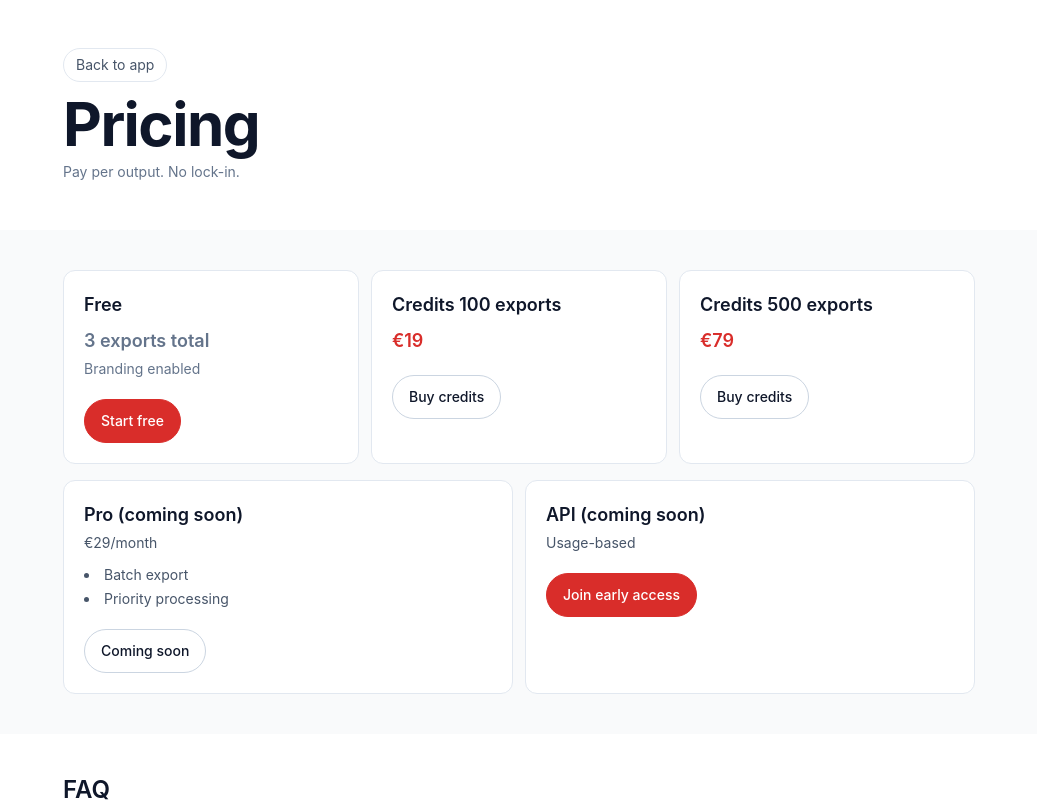
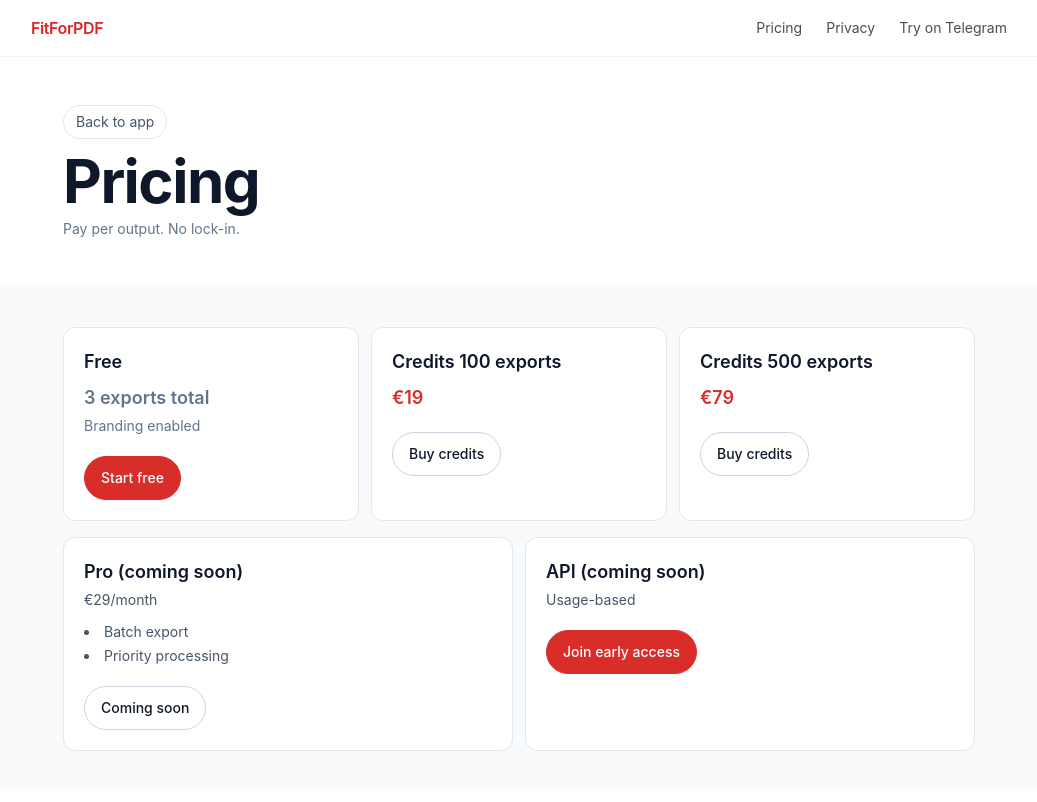
Before and after one commit to Togetheart/fitforpdf-frontend, a Next.js app: page /pricing in a window 1280 px wide. Shown: the top 802 px of the page, without its empty margins (121-1158 px from the left). Built offline with nearby package versions, Linux system fonts and the light colour scheme.

Commit message:
ui: global header/nav via app layout

```diff
--- /dev/null
+++ b/app/_components/SiteHeader.jsx
@@ -0,0 +1,30 @@
+import React from 'react';
+import { TELEGRAM_BOT_URL } from '../siteCopy.mjs';
+
+export default function SiteHeader() {
+  return (
+    <header className="sticky top-0 z-50 border-b border-black/5 bg-white/80 backdrop-blur">
+      <div className="mx-auto flex max-w-5xl items-center justify-between px-6 py-4">
+        <a href="/" className="font-semibold tracking-tight text-red-600">
+          FitForPDF
+        </a>
+        <nav className="flex items-center gap-6 text-sm text-black/70">
+          <a className="hover:text-black" href="/pricing">
+            Pricing
+          </a>
+          <a className="hover:text-black" href="/privacy">
+            Privacy
+          </a>
+          <a
+            className="hover:text-black"
+            href={TELEGRAM_BOT_URL}
+            target="_blank"
+            rel="noreferrer"
+          >
+            Try on Telegram
+          </a>
+        </nav>
+      </div>
+    </header>
+  );
+}
--- a/app/layout.js
+++ b/app/layout.js
@@ -1,9 +1,13 @@
 import './globals.css';
+import SiteHeader from './_components/SiteHeader';
 
 export default function RootLayout({ children }) {
   return (
     <html lang="en">
-      <body className="bg-white text-slate-900">{children}</body>
+      <body className="bg-white text-slate-900">
+        <SiteHeader />
+        <main>{children}</main>
+      </body>
     </html>
   );
 }
--- a/app/page.jsx
+++ b/app/page.jsx
@@ -18,7 +18,6 @@ import {
 } from './paywall.mjs';
 import {
   LANDING_COPY,
-  TELEGRAM_BOT_URL,
   LANDING_COPY_KEYS,
 } from './siteCopy.mjs';
 import { getCtaLayout, getLayoutMode } from './ui/responsive.mjs';
@@ -454,26 +453,8 @@ export default function Page() {
   const failReasons = (confidence?.reasons || []).map(reasonLabel).slice(0, 3);
 
   return (
-    <main className="min-h-screen bg-white text-slate-900">
-      <SectionShell id={LANDING_COPY_KEYS.topBar} index={0}>
-        <header className="flex items-center justify-between gap-3">
-          <a href="/" className="text-xl font-semibold text-[#D92D2A]" data-testid="wordmark">
-            {LANDING_COPY.logoText}
-          </a>
-          <nav className="ml-auto flex items-center gap-3" aria-label="Main navigation">
-            {LANDING_COPY.topBarLinks.map((link) => (
-              <a key={link.label} href={link.href} className="text-sm text-slate-900 hover:opacity-80">
-                {link.label}
-              </a>
-            ))}
-            <a href={TELEGRAM_BOT_URL} className="text-sm text-slate-900 hover:opacity-80">
-              {LANDING_COPY.telegramCta}
-            </a>
-          </nav>
-        </header>
-      </SectionShell>
-
-      <SectionShell id={LANDING_COPY_KEYS.hero} index={1} testId="hero-section">
+    <div className="min-h-screen bg-white text-slate-900">
+      <SectionShell id={LANDING_COPY_KEYS.hero} index={0} testId="hero-section">
         <section className="space-y-4">
           <h1 className="text-[44px] font-[650] leading-tight tracking-tight sm:text-6xl">
             {LANDING_COPY.heroTitle}
@@ -492,7 +473,7 @@ export default function Page() {
         </section>
       </SectionShell>
 
-      <SectionShell id={LANDING_COPY_KEYS.problem} index={2}>
+      <SectionShell id={LANDING_COPY_KEYS.problem} index={1}>
         <div className="space-y-4">
           <h2 className="text-2xl font-semibold leading-snug sm:text-3xl">{LANDING_COPY.problemTitle}</h2>
           <ul className="ml-4 list-disc space-y-2 text-slate-700">
@@ -503,7 +484,7 @@ export default function Page() {
         </div>
       </SectionShell>
 
-      <SectionShell id={LANDING_COPY_KEYS.beforeAfter} index={3}>
+      <SectionShell id={LANDING_COPY_KEYS.beforeAfter} index={2}>
         <div className="space-y-4">
           <h2 className="text-2xl font-semibold leading-snug sm:text-3xl">
             {LANDING_COPY.beforeAfterTitle}
@@ -517,7 +498,7 @@ export default function Page() {
         </div>
       </SectionShell>
 
-      <SectionShell id={LANDING_COPY_KEYS.clientReady} index={4}>
+      <SectionShell id={LANDING_COPY_KEYS.clientReady} index={3}>
         <div className="space-y-4">
           <h2 className="text-2xl font-semibold leading-snug sm:text-3xl">{LANDING_COPY.clientReadyTitle}</h2>
           <ul className="ml-4 list-disc space-y-2 text-slate-700">
@@ -528,7 +509,7 @@ export default function Page() {
         </div>
       </SectionShell>
 
-      <SectionShell id={LANDING_COPY_KEYS.upload} index={5} testId="tool-section">
+      <SectionShell id={LANDING_COPY_KEYS.upload} index={4} testId="tool-section">
         <div className="space-y-4">
           <article className={`${PANEL} p-4 sm:p-6`}>
             <h2 className="text-2xl font-semibold leading-snug sm:text-3xl">
@@ -750,7 +731,7 @@ export default function Page() {
         </div>
       </SectionShell>
 
-      <SectionShell id={LANDING_COPY_KEYS.pricingPreview} index={6}>
+      <SectionShell id={LANDING_COPY_KEYS.pricingPreview} index={5}>
         <div className="space-y-4">
           <h2 className="text-2xl font-semibold leading-snug sm:text-3xl">
             {LANDING_COPY.pricingPreviewTitle}
@@ -773,7 +754,7 @@ export default function Page() {
         </div>
       </SectionShell>
 
-      <SectionShell id={LANDING_COPY_KEYS.privacyStrip} index={7}>
+      <SectionShell id={LANDING_COPY_KEYS.privacyStrip} index={6}>
         <div className="space-y-4">
           <h2 className="text-2xl font-semibold leading-snug sm:text-3xl">{LANDING_COPY.privacyStripTitle}</h2>
           <ul className="ml-4 list-disc space-y-2 text-slate-700">
@@ -785,7 +766,7 @@ export default function Page() {
         </div>
       </SectionShell>
 
-      <SectionShell index={8}>
+      <SectionShell index={7}>
         <footer className="flex flex-col gap-3">
           <nav className="flex flex-wrap items-center gap-4" aria-label="Footer links">
             {LANDING_COPY.footerLinks.map((link) => (
@@ -797,6 +778,6 @@ export default function Page() {
           <p className="text-sm text-slate-500">{LANDING_COPY.footerCopyright}</p>
         </footer>
       </SectionShell>
-    </main>
+    </div>
   );
 }
--- a/app/pricing/page.jsx
+++ b/app/pricing/page.jsx
@@ -52,7 +52,7 @@ export default function PricingPage() {
   const secondaryPlans = PRICING_CARDS.filter((plan) => !isCorePlan(plan));
 
   return (
-    <main className="min-h-screen bg-white text-slate-900">
+    <div className="min-h-screen bg-white text-slate-900">
       <section className="bg-white">
         <div className="mx-auto flex w-full max-w-[960px] flex-col gap-2 px-4 py-8 sm:px-6 sm:py-12">
           <a
@@ -121,6 +121,6 @@ export default function PricingPage() {
           </div>
         </div>
       </section>
-    </main>
+    </div>
   );
 }
--- a/app/privacy/page.js
+++ b/app/privacy/page.js
@@ -32,7 +32,7 @@ function PrivacySection({ title, children, band }) {
 
 export default function PrivacyPage() {
   return React.createElement(
-    'main',
+    'div',
     { className: 'min-h-screen bg-white text-slate-900' },
     React.createElement(
       'section',
```
Also changed, not shown: 1 other file (tests, documents, lock files or other folders).
